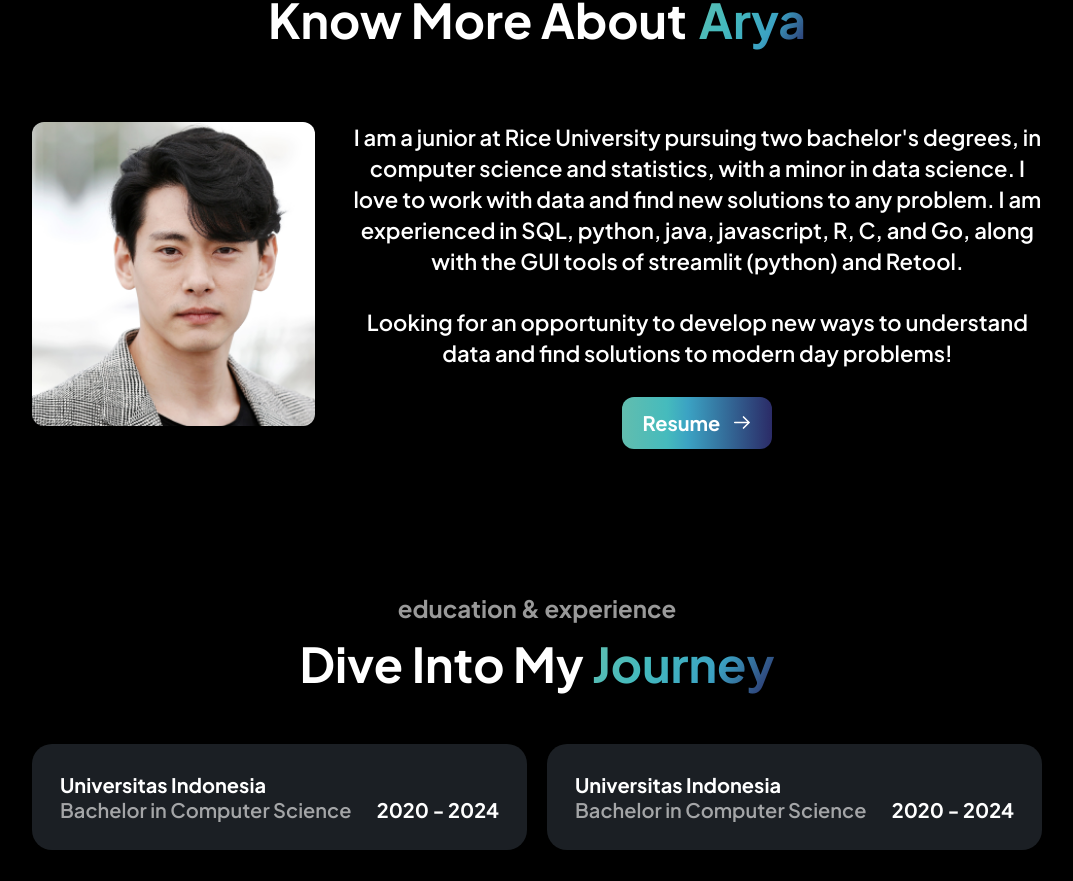
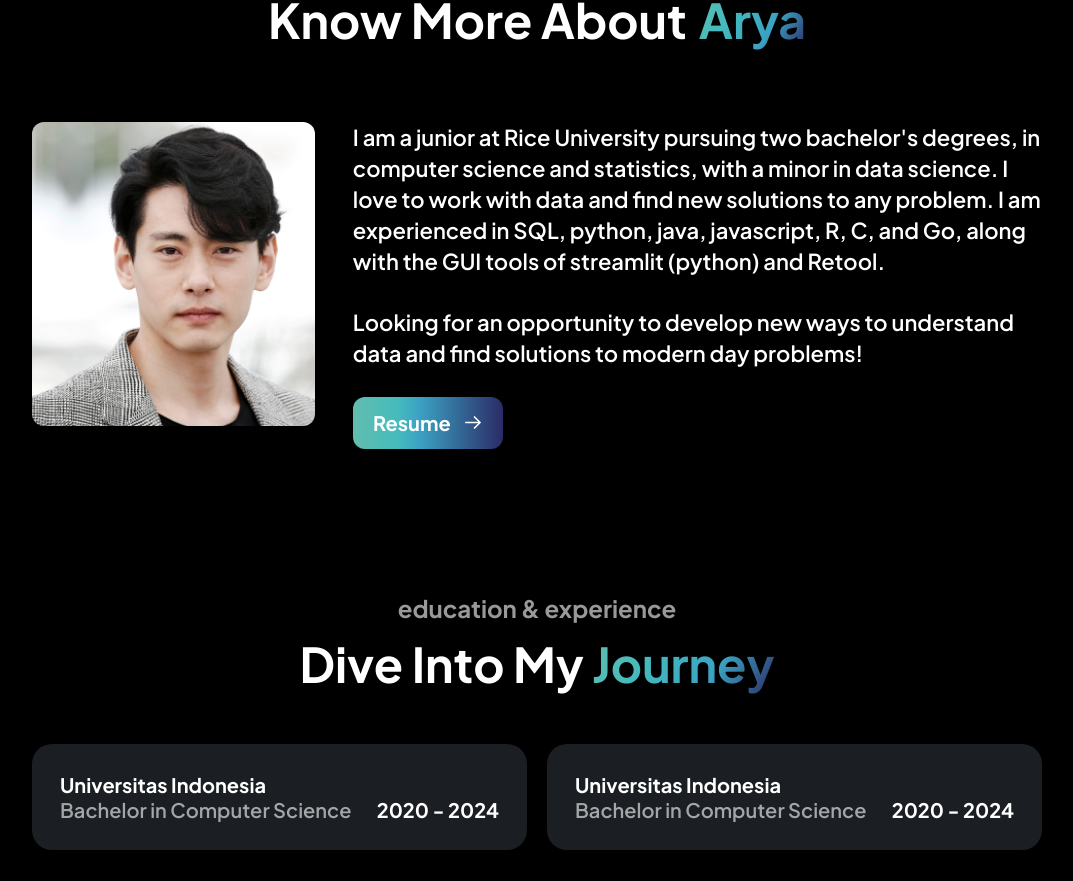
Before and after one commit to adampryono/portfolio-brisbane, a Next.js app: page / in a window 1280 px wide. Shown: the part 819-1700 px from the top of the page, without its empty margins (103-1176 px from the left). Built offline with nearby package versions, Linux system fonts and the light colour scheme.

Commit message:
fix about section

```diff
--- a/src/app/portfolio/AboutSection.jsx
+++ b/src/app/portfolio/AboutSection.jsx
@@ -40,24 +40,26 @@ export default function AboutSection() {
               </div>
             </motion.div>
             <motion.div
-              className="flex gap-[38px] md:flex-col"
+              className="flex sm:flex-col md:flex-row md:justify-between md:items-center gap-[38px] md:gap-[48px]"
               initial={{ opacity: 0, x: -50 }}
               animate={{ opacity: 1, x: 0 }}
               transition={{ duration: 0.8, delay: 0.2 }}
             >
-              <div className="w-[28%] rounded-[12px] bg-gray-900_01 md:w-full">
+              {/* Profile Image */}
+              <div className="w-[28%] md:w-auto rounded-[12px] bg-gray-900_01">
                 <Img
                   src="img_image_16.png"
                   width={274}
                   height={304}
-                  alt="Imagesixteen"
+                  alt="Profile Image"
                   className="h-[304px] w-full rounded-[12px] object-cover md:h-auto"
                 />
               </div>
-              <div className="flex flex-1 flex-col items-center gap-7 md:self-stretch text-center">
+              {/* Text and Resume Button */}
+              <div className="flex flex-1 flex-col items-start gap-7 sm:text-center md:items-start">
                 <Heading
                   as="h5"
-                  className="w-full text-[20px] font-semibold leading-[140%]"
+                  className="text-[20px] font-semibold leading-[140%]"
                 >
                   I am a junior at Rice University pursuing two bachelor's
                   degrees, in computer science and statistics, with a minor
@@ -75,7 +77,7 @@ export default function AboutSection() {
                   size="xs"
                   variant="gradient"
                   shape="round"
-                  className="min-w-[150px] gap-3 rounded-[12px] px-5 font-bold mx-auto"
+                  className="min-w-[150px] gap-3 rounded-[12px] px-5 font-bold md:self-start sm:self-center"
                   style={{
                     background:
                       "linear-gradient(90deg, #62BDAE 0%, #45BBBD 30%, #3BA2C3 44%, #2B2B67 100%)",
```
